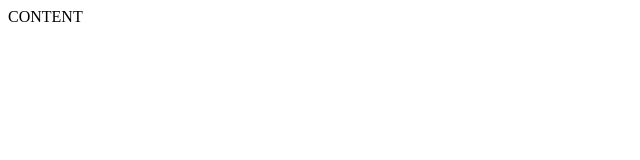
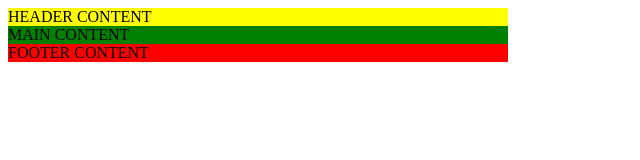
Before and after one commit to Lisbon-TV/45-grupe-yoga, a website: page index.html in a window 1280 px wide. Shown: the whole page, without its empty margins (0-640 px from the left). Drawn offline with Linux system fonts and the light colour scheme.

Commit message:
Layout style

```diff
--- a/index.html
+++ b/index.html
@@ -5,6 +5,7 @@
     <meta http-equiv="X-UA-Compatible" content="IE=edge">
     <meta name="viewport" content="width=device-width, initial-scale=1.0">
     <title>Yoga</title>
+    <link rel="shortcut icon" href="favicon.ico" type="image/x-icon">
     <link rel="apple-touch-icon" sizes="180x180" href="./favicon/apple-touch-icon.png">
     <link rel="icon" type="image/png" sizes="32x32" href="./facicon/favicon-32x32.png">
     <link rel="icon" type="image/png" sizes="16x16" href="./favicon/favicon-16x16.png">
@@ -12,8 +13,36 @@
     <link rel="mask-icon" href="./favicon/safari-pinned-tab.svg" color="#5bbad5">
     <meta name="msapplication-TileColor" content="#da532c">
     <meta name="theme-color" content="#ffffff">
+    <style>
+        header {
+            width: 500px;
+            background-color: yellow;
+              }
+
+        main {
+                width: 500px;
+                background-color: green;
+            }
+
+        footer {
+                width: 500px;
+                background-color: red;
+            }
+    </style>
 </head>
 <body>
-    CONTENT
+    <header>
+        HEADER CONTENT
+    </header>
+
+    <main>
+        MAIN CONTENT
+    </main>
+
+    <footer>
+        FOOTER CONTENT
+    </footer>
+
 </body>
+
 </html>
```
Also changed, not shown: favicon.ico (renamed from favicon/favicon.ico).
